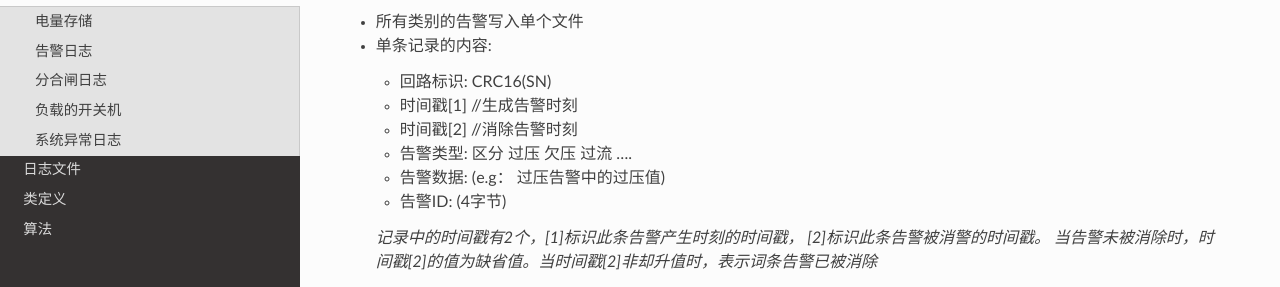
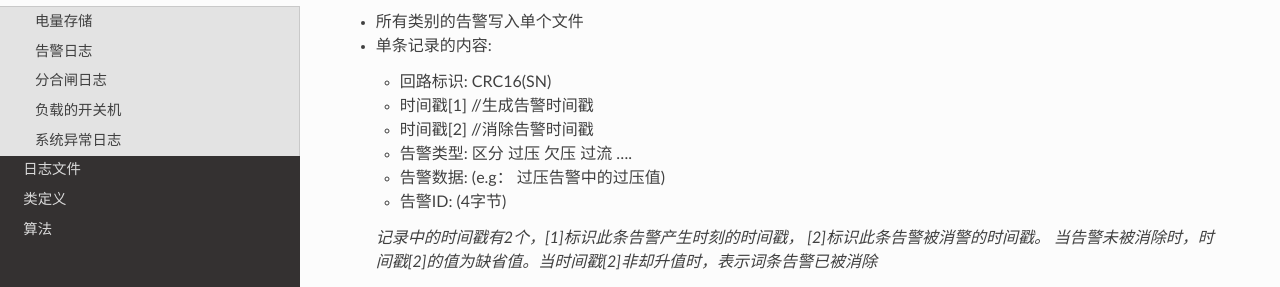
Before and after one commit to Muatrack/esp32-components-cylog, a Sphinx documentation site: the page built from docs/source/chapter/requirements.md, in a window 1280 px wide and 900 px high, scrolled down 522 px. Shown: the part 162-449 px from the top of the window. Built offline with Sphinx 7.4.7 and the Read the Docs theme 3.1.0, drawn with Linux system fonts in a browser that asks for light colours.

Commit message:
更新 文档

```diff
--- a/docs/source/chapter/requirements.md
+++ b/docs/source/chapter/requirements.md
@@ -27,8 +27,8 @@
 * 单条记录的内容:
 
     * 回路标识: CRC16(SN)
-    * 时间戳[1] //生成告警时刻
-    * 时间戳[2] //消除告警时刻
+    * 时间戳[1] //生成告警时间戳
+    * 时间戳[2] //消除告警时间戳
     * 告警类型: 区分 过压 欠压 过流 ....
     * 告警数据: (e.g： 过压告警中的过压值)
     * 告警ID: (4字节)
```
